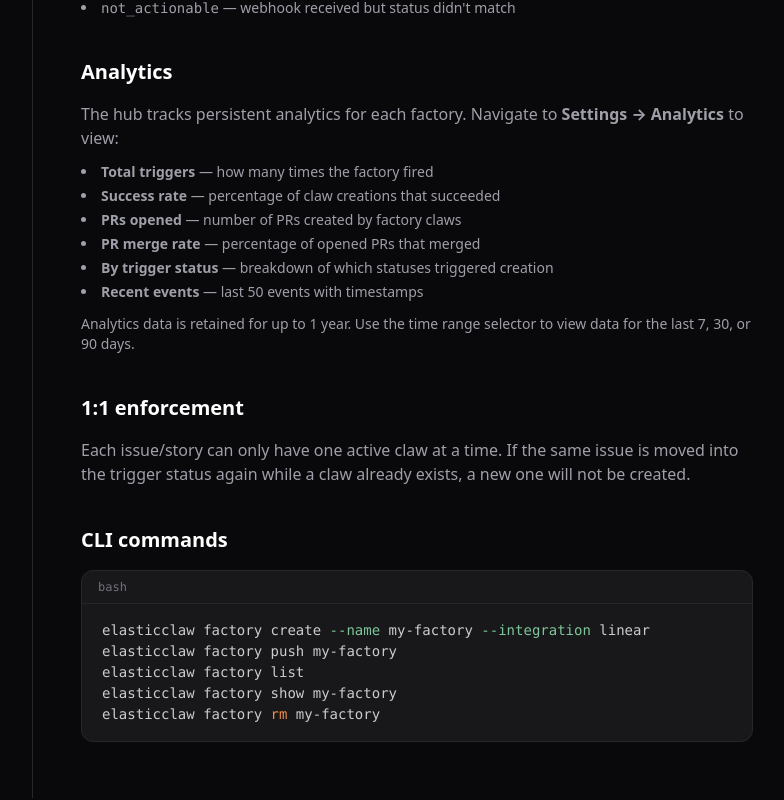
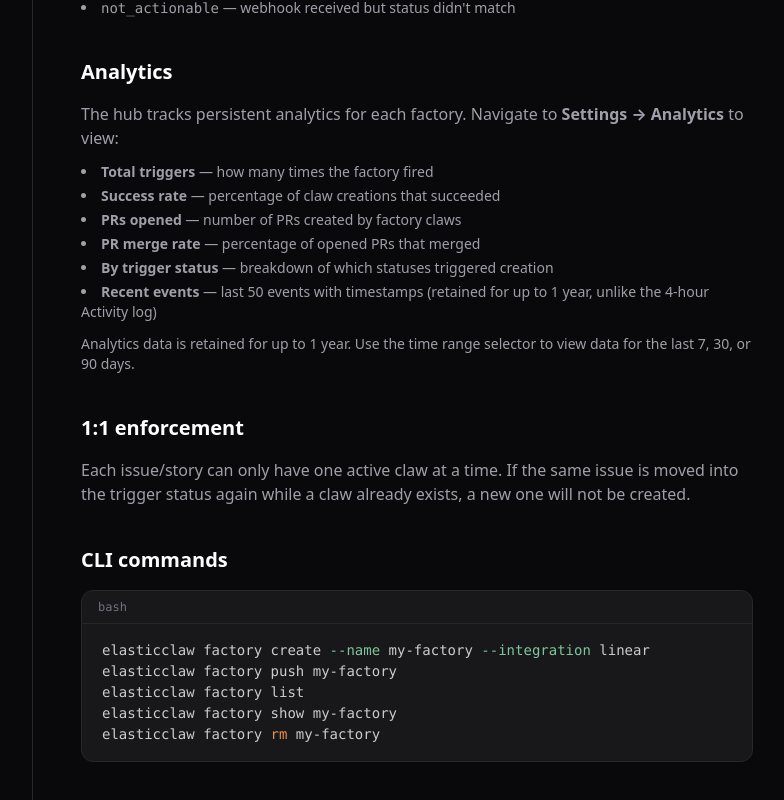
Before and after one commit to elasticclaw/elasticclaw.ai, a Next.js app: page /docs/factories in a window 1280 px wide. Shown: the part 2769-3569 px from the top of the page, without its empty margins (207-991 px from the left). Built offline with nearby package versions, Linux system fonts and the light colour scheme.

Commit message:
docs: clarify distinction between Analytics recent events and Activity log
Analytics events are retained for up to 1 year, while the Activity log
shows a 4-hour window. Adding this note prevents confusion about the
different retention and access paths.

```diff
--- a/src/app/docs/factories/page.tsx
+++ b/src/app/docs/factories/page.tsx
@@ -127,7 +127,7 @@
           <li><strong>PRs opened</strong> — number of PRs created by factory claws</li>
           <li><strong>PR merge rate</strong> — percentage of opened PRs that merged</li>
           <li><strong>By trigger status</strong> — breakdown of which statuses triggered creation</li>
-          <li><strong>Recent events</strong> — last 50 events with timestamps</li>
+          <li><strong>Recent events</strong> — last 50 events with timestamps (retained for up to 1 year, unlike the 4-hour Activity log)</li>
         </ul>
         <p className="mt-2 text-sm text-zinc-400">
           Analytics data is retained for up to 1 year. Use the time range selector to
```
